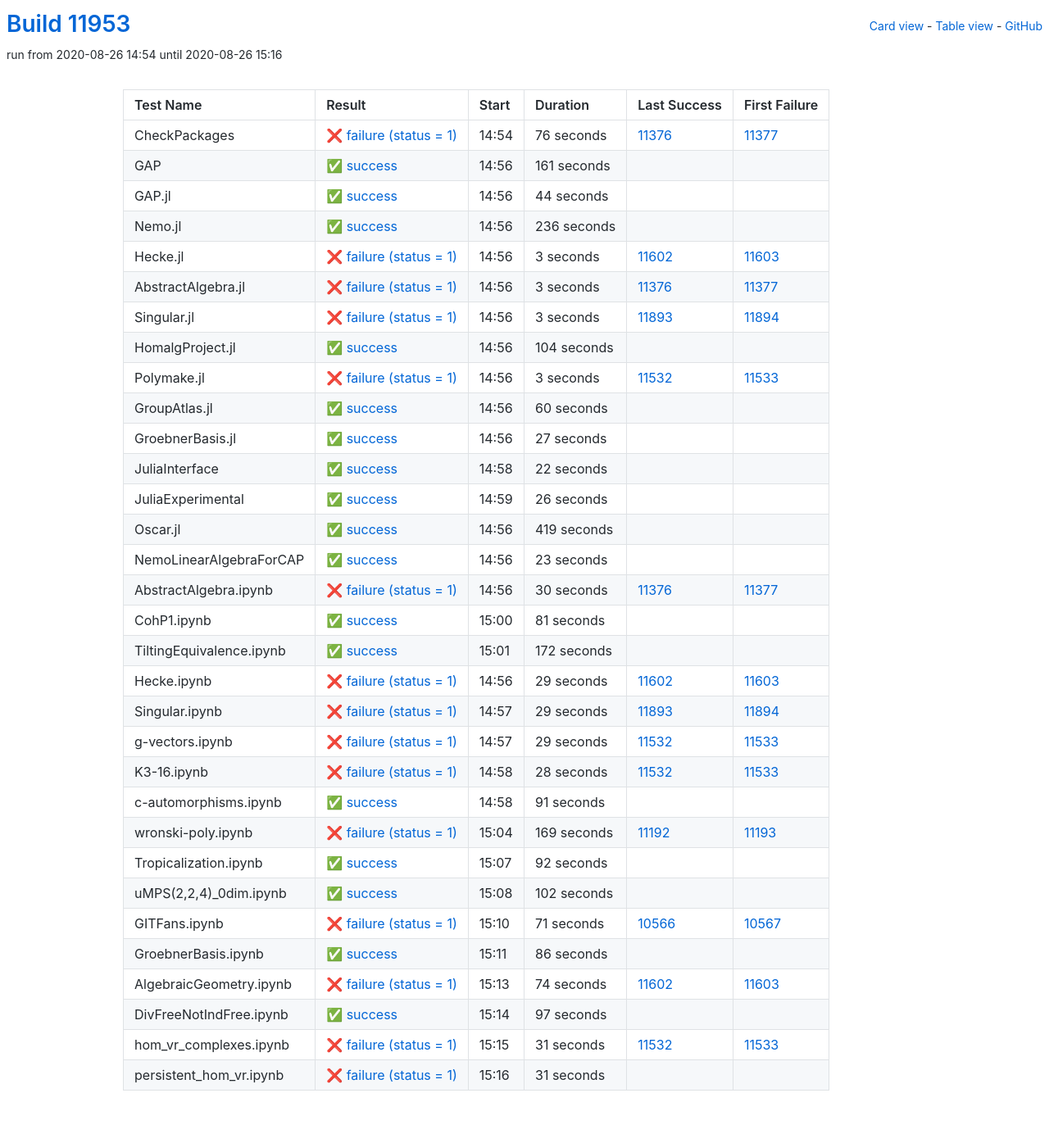
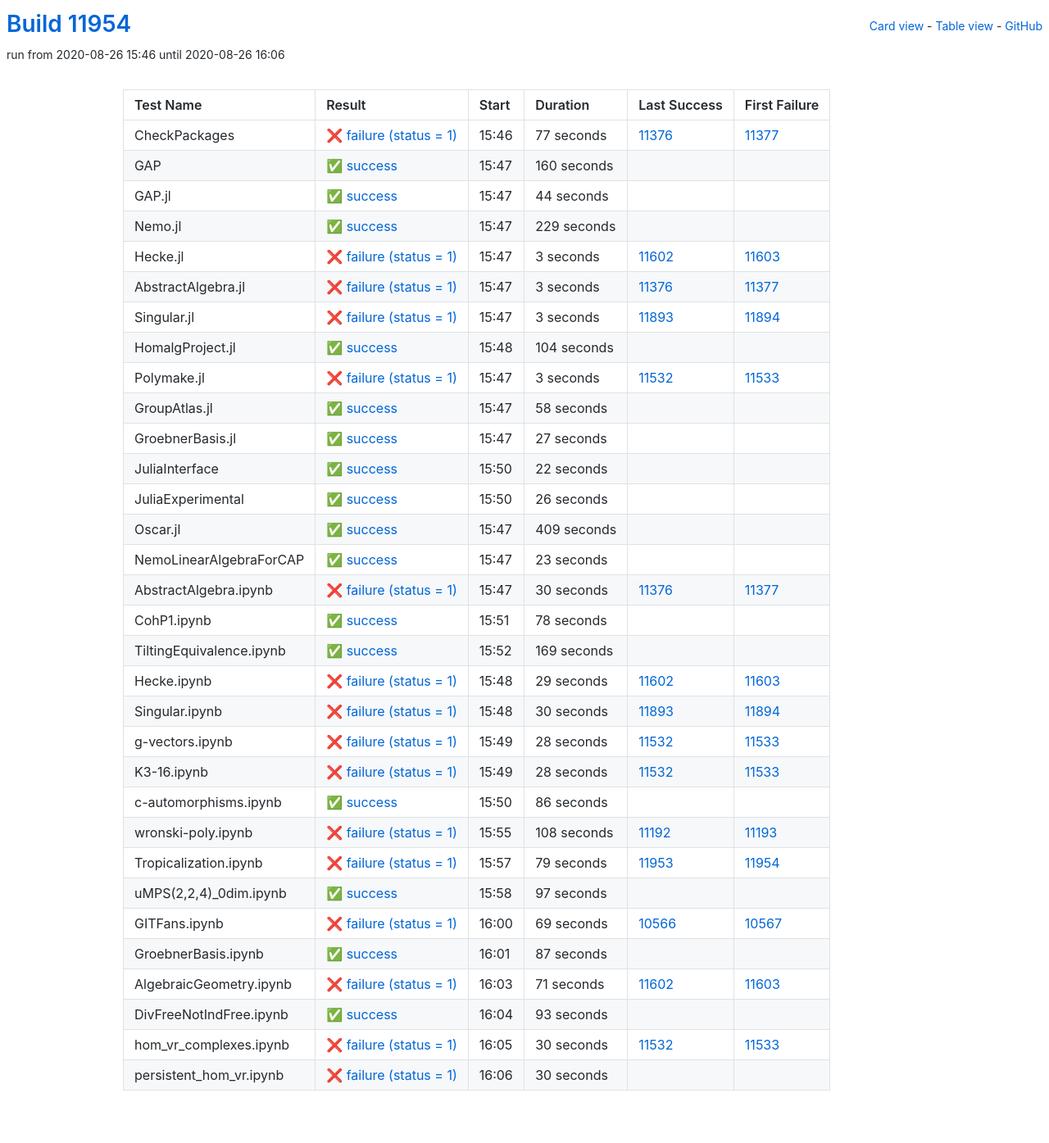
Before and after one commit to oscar-system/oscar-ci-status, a Jekyll site: the page built from table.html, in a window 1280 px wide. Shown: the whole page at 82% size. Built offline with Jekyll 4.4.1, drawn with Linux system fonts in a browser that asks for light colours.

Commit message:
Build #11954

```diff
--- a/_data/ci.yml
+++ b/_data/ci.yml
@@ -1,6 +1,6 @@
 ---
-build: 11953
-build_url: https://oscarci.mathematik.uni-kl.de/job/oscar/11953/
+build: 11954
+build_url: https://oscarci.mathematik.uni-kl.de/job/oscar/11954/
 job: oscar
 organization: oscar-system
 repo: oscar-ci-status
@@ -8,32 +8,32 @@
 tests:
 - name: CheckPackages
   id: checkpackages
-  log: https://oscarci.mathematik.uni-kl.de/job/oscar/11953/artifact/logs/build-11953/CheckPackages.log
-  start: 2020-08-26 14:54
+  log: https://oscarci.mathematik.uni-kl.de/job/oscar/11954/artifact/logs/build-11954/CheckPackages.log
+  start: 2020-08-26 15:46
   success: false
   exitcode: 1
   status: failure
-  duration: 76
+  duration: 77
   last_success: 11376
   last_success_url: https://oscarci.mathematik.uni-kl.de/job/oscar/11376/
   first_failure: 11377
   first_failure_url: https://oscarci.mathematik.uni-kl.de/job/oscar/11377/
 - name: GAP
   id: gap
-  log: https://oscarci.mathematik.uni-kl.de/job/oscar/11953/artifact/logs/build-11953/GAP.log
-  start: 2020-08-26 14:56
+  log: https://oscarci.mathematik.uni-kl.de/job/oscar/11954/artifact/logs/build-11954/GAP.log
+  start: 2020-08-26 15:47
   success: true
   exitcode: 0
   status: success
-  duration: 161
+  duration: 160
   last_success: false
   last_success_url:
   first_failure: false
   first_failure_url:
 - name: GAP.jl
   id: gap-jl
-  log: https://oscarci.mathematik.uni-kl.de/job/oscar/11953/artifact/logs/build-11953/GAP.jl.log
-  start: 2020-08-26 14:56
+  log: https://oscarci.mathematik.uni-kl.de/job/oscar/11954/artifact/logs/build-11954/GAP.jl.log
+  start: 2020-08-26 15:47
   success: true
   exitcode: 0
   status: success
@@ -44,20 +44,20 @@
   first_failure_url:
 - name: Nemo.jl
   id: nemo-jl
-  log: https://oscarci.mathematik.uni-kl.de/job/oscar/11953/artifact/logs/build-11953/Nemo.jl.log
-  start: 2020-08-26 14:56
+  log: https://oscarci.mathematik.uni-kl.de/job/oscar/11954/artifact/logs/build-11954/Nemo.jl.log
+  start: 2020-08-26 15:47
   success: true
   exitcode: 0
   status: success
-  duration: 236
+  duration: 229
   last_success: false
   last_success_url:
   first_failure: false
   first_failure_url:
 - name: Hecke.jl
   id: hecke-jl
-  log: https://oscarci.mathematik.uni-kl.de/job/oscar/11953/artifact/logs/build-11953/Hecke.jl.log
-  start: 2020-08-26 14:56
+  log: https://oscarci.mathematik.uni-kl.de/job/oscar/11954/artifact/logs/build-11954/Hecke.jl.log
+  start: 2020-08-26 15:47
   success: false
   exitcode: 1
   status: failure
@@ -68,8 +68,8 @@
   first_failure_url: https://oscarci.mathematik.uni-kl.de/job/oscar/11603/
 - name: AbstractAlgebra.jl
   id: abstractalgebra-jl
-  log: https://oscarci.mathematik.uni-kl.de/job/oscar/11953/artifact/logs/build-11953/AbstractAlgebra.jl.log
-  start: 2020-08-26 14:56
+  log: https://oscarci.mathematik.uni-kl.de/job/oscar/11954/artifact/logs/build-11954/AbstractAlgebra.jl.log
+  start: 2020-08-26 15:47
   success: false
   exitcode: 1
   status: failure
@@ -80,8 +80,8 @@
   first_failure_url: https://oscarci.mathematik.uni-kl.de/job/oscar/11377/
 - name: Singular.jl
   id: singular-jl
-  log: https://oscarci.mathematik.uni-kl.de/job/oscar/11953/artifact/logs/build-11953/Singular.jl.log
-  start: 2020-08-26 14:56
+  log: https://oscarci.mathematik.uni-kl.de/job/oscar/11954/artifact/logs/build-11954/Singular.jl.log
+  start: 2020-08-26 15:47
   success: false
   exitcode: 1
   status: failure
@@ -92,8 +92,8 @@
   first_failure_url: https://oscarci.mathematik.uni-kl.de/job/oscar/11894/
 - name: HomalgProject.jl
   id: homalgproject-jl
-  log: https://oscarci.mathematik.uni-kl.de/job/oscar/11953/artifact/logs/build-11953/HomalgProject.jl.log
-  start: 2020-08-26 14:56
+  log: https://oscarci.mathematik.uni-kl.de/job/oscar/11954/artifact/logs/build-11954/HomalgProject.jl.log
+  start: 2020-08-26 15:48
   success: true
   exitcode: 0
   status: success
@@ -104,8 +104,8 @@
   first_failure_url:
 - name: Polymake.jl
   id: polymake-jl
-  log: https://oscarci.mathematik.uni-kl.de/job/oscar/11953/artifact/logs/build-11953/Polymake.jl.log
-  start: 2020-08-26 14:56
+  log: https://oscarci.mathematik.uni-kl.de/job/oscar/11954/artifact/logs/build-11954/Polymake.jl.log
+  start: 2020-08-26 15:47
   success: false
   exitcode: 1
   status: failure
@@ -116,20 +116,20 @@
   first_failure_url: https://oscarci.mathematik.uni-kl.de/job/oscar/11533/
 - name: GroupAtlas.jl
   id: groupatlas-jl
-  log: https://oscarci.mathematik.uni-kl.de/job/oscar/11953/artifact/logs/build-11953/GroupAtlas.jl.log
-  start: 2020-08-26 14:56
+  log: https://oscarci.mathematik.uni-kl.de/job/oscar/11954/artifact/logs/build-11954/GroupAtlas.jl.log
+  start: 2020-08-26 15:47
   success: true
   exitcode: 0
   status: success
-  duration: 60
+  duration: 58
   last_success: false
   last_success_url:
   first_failure: false
   first_failure_url:
 - name: GroebnerBasis.jl
   id: groebnerbasis-jl
-  log: https://oscarci.mathematik.uni-kl.de/job/oscar/11953/artifact/logs/build-11953/GroebnerBasis.jl.log
-  start: 2020-08-26 14:56
+  log: https://oscarci.mathematik.uni-kl.de/job/oscar/11954/artifact/logs/build-11954/GroebnerBasis.jl.log
+  start: 2020-08-26 15:47
   success: true
   exitcode: 0
   status: success
@@ -140,8 +140,8 @@
   first_failure_url:
 - name: JuliaInterface
   id: juliainterface
-  log: https://oscarci.mathematik.uni-kl.de/job/oscar/11953/artifact/logs/build-11953/JuliaInterface.log
-  start: 2020-08-26 14:58
+  log: https://oscarci.mathematik.uni-kl.de/job/oscar/11954/artifact/logs/build-11954/JuliaInterface.log
+  start: 2020-08-26 15:50
   success: true
   exitcode: 0
   status: success
@@ -152,8 +152,8 @@
   first_failure_url:
 - name: JuliaExperimental
   id: juliaexperimental
-  log: https://oscarci.mathematik.uni-kl.de/job/oscar/11953/artifact/logs/build-11953/JuliaExperimental.log
-  start: 2020-08-26 14:59
+  log: https://oscarci.mathematik.uni-kl.de/job/oscar/11954/artifact/logs/build-11954/JuliaExperimental.log
+  start: 2020-08-26 15:50
   success: true
   exitcode: 0
   status: success
@@ -164,20 +164,20 @@
   first_failure_url:
 - name: Oscar.jl
   id: oscar-jl
-  log: https://oscarci.mathematik.uni-kl.de/job/oscar/11953/artifact/logs/build-11953/Oscar.jl.log
-  start: 2020-08-26 14:56
+  log: https://oscarci.mathematik.uni-kl.de/job/oscar/11954/artifact/logs/build-11954/Oscar.jl.log
+  start: 2020-08-26 15:47
   success: true
   exitcode: 0
   status: success
-  duration: 419
+  duration: 409
   last_success: false
   last_success_url:
   first_failure: false
   first_failure_url:
 - name: NemoLinearAlgebraForCAP
   id: nemolinearalgebraforcap
-  log: https://oscarci.mathematik.uni-kl.de/job/oscar/11953/artifact/logs/build-11953/NemoLinearAlgebraForCAP.log
-  start: 2020-08-26 14:56
+  log: https://oscarci.mathematik.uni-kl.de/job/oscar/11954/artifact/logs/build-11954/NemoLinearAlgebraForCAP.log
+  start: 2020-08-26 15:47
   success: true
   exitcode: 0
   status: success
@@ -188,8 +188,8 @@
   first_failure_url:
 - name: AbstractAlgebra.ipynb
   id: abstractalgebra-ipynb
-  log: https://oscarci.mathematik.uni-kl.de/job/oscar/11953/artifact/logs/build-11953/AbstractAlgebra.ipynb.log
-  start: 2020-08-26 14:56
+  log: https://oscarci.mathematik.uni-kl.de/job/oscar/11954/artifact/logs/build-11954/AbstractAlgebra.ipynb.log
+  start: 2020-08-26 15:47
   success: false
   exitcode: 1
   status: failure
@@ -200,32 +200,32 @@
   first_failure_url: https://oscarci.mathematik.uni-kl.de/job/oscar/11377/
 - name: CohP1.ipynb
   id: cohp1-ipynb
-  log: https://oscarci.mathematik.uni-kl.de/job/oscar/11953/artifact/logs/build-11953/CohP1.ipynb.log
-  start: 2020-08-26 15:00
+  log: https://oscarci.mathematik.uni-kl.de/job/oscar/11954/artifact/logs/build-11954/CohP1.ipynb.log
+  start: 2020-08-26 15:51
   success: true
   exitcode: 0
   status: success
-  duration: 81
+  duration: 78
   last_success: false
   last_success_url:
   first_failure: false
   first_failure_url:
 - name: TiltingEquivalence.ipynb
   id: tiltingequivalence-ipynb
-  log: https://oscarci.mathematik.uni-kl.de/job/oscar/11953/artifact/logs/build-11953/TiltingEquivalence.ipynb.log
-  start: 2020-08-26 15:01
+  log: https://oscarci.mathematik.uni-kl.de/job/oscar/11954/artifact/logs/build-11954/TiltingEquivalence.ipynb.log
+  start: 2020-08-26 15:52
   success: true
   exitcode: 0
   status: success
-  duration: 172
+  duration: 169
   last_success: false
   last_success_url:
   first_failure: false
   first_failure_url:
 - name: Hecke.ipynb
   id: hecke-ipynb
-  log: https://oscarci.mathematik.uni-kl.de/job/oscar/11953/artifact/logs/build-11953/Hecke.ipynb.log
-  start: 2020-08-26 14:56
+  log: https://oscarci.mathematik.uni-kl.de/job/oscar/11954/artifact/logs/build-11954/Hecke.ipynb.log
+  start: 2020-08-26 15:48
   success: false
   exitcode: 1
   status: failure
@@ -236,32 +236,32 @@
   first_failure_url: https://oscarci.mathematik.uni-kl.de/job/oscar/11603/
 - name: Singular.ipynb
   id: singular-ipynb
-  log: https://oscarci.mathematik.uni-kl.de/job/oscar/11953/artifact/logs/build-11953/Singular.ipynb.log
-  start: 2020-08-26 14:57
+  log: https://oscarci.mathematik.uni-kl.de/job/oscar/11954/artifact/logs/build-11954/Singular.ipynb.log
+  start: 2020-08-26 15:48
   success: false
   exitcode: 1
   status: failure
-  duration: 29
+  duration: 30
   last_success: 11893
   last_success_url: https://oscarci.mathematik.uni-kl.de/job/oscar/11893/
   first_failure: 11894
   first_failure_url: https://oscarci.mathematik.uni-kl.de/job/oscar/11894/
 - name: g-vectors.ipynb
   id: g-vectors-ipynb
-  log: https://oscarci.mathematik.uni-kl.de/job/oscar/11953/artifact/logs/build-11953/g-vectors.ipynb.log
-  start: 2020-08-26 14:57
+  log: https://oscarci.mathematik.uni-kl.de/job/oscar/11954/artifact/logs/build-11954/g-vectors.ipynb.log
+  start: 2020-08-26 15:49
   success: false
   exitcode: 1
   status: failure
-  duration: 29
+  duration: 28
   last_success: 11532
   last_success_url: https://oscarci.mathematik.uni-kl.de/job/oscar/11532/
   first_failure: 11533
   first_failure_url: https://oscarci.mathematik.uni-kl.de/job/oscar/11533/
 - name: K3-16.ipynb
   id: k3-16-ipynb
-  log: https://oscarci.mathematik.uni-kl.de/job/oscar/11953/artifact/logs/build-11953/K3-16.ipynb.log
-  start: 2020-08-26 14:58
+  log: https://oscarci.mathematik.uni-kl.de/job/oscar/11954/artifact/logs/build-11954/K3-16.ipynb.log
+  start: 2020-08-26 15:49
   success: false
   exitcode: 1
   status: failure
@@ -272,68 +272,8 @@
   first_failure_url: https://oscarci.mathematik.uni-kl.de/job/oscar/11533/
 - name: c-automorphisms.ipynb
   id: c-automorphisms-ipynb
-  log: https://oscarci.mathematik.uni-kl.de/job/oscar/11953/artifact/logs/build-11953/c-automorphisms.ipynb.log
-  start: 2020-08-26 14:58
-  success: true
-  exitcode: 0
-  status: success
-  duration: 91
-  last_success: false
-  last_success_url:
-  first_failure: false
-  first_failure_url:
-- name: wronski-poly.ipynb
-  id: wronski-poly-ipynb
-  log: https://oscarci.mathematik.uni-kl.de/job/oscar/11953/artifact/logs/build-11953/wronski-poly.ipynb.log
-  start: 2020-08-26 15:04
-  success: false
-  exitcode: 1
-  status: failure
-  duration: 169
-  last_success: 11192
-  last_success_url: https://oscarci.mathematik.uni-kl.de/job/oscar/11192/
-  first_failure: 11193
-  first_failure_url: https://oscarci.mathematik.uni-kl.de/job/oscar/11193/
-- name: Tropicalization.ipynb
-  id: tropicalization-ipynb
-  log: https://oscarci.mathematik.uni-kl.de/job/oscar/11953/artifact/logs/build-11953/Tropicalization.ipynb.log
-  start: 2020-08-26 15:07
-  success: true
-  exitcode: 0
-  status: success
-  duration: 92
-  last_success: false
-  last_success_url:
-  first_failure: false
-  first_failure_url:
-- name: uMPS(2,2,4)_0dim.ipynb
-  id: umps-2-2-4-0dim-ipynb
-  log: https://oscarci.mathematik.uni-kl.de/job/oscar/11953/artifact/logs/build-11953/uMPS-2-2-4-_0dim.ipynb.log
-  start: 2020-08-26 15:08
-  success: true
-  exitcode: 0
-  status: success
-  duration: 102
-  last_success: false
-  last_success_url:
-  first_failure: false
-  first_failure_url:
-- name: GITFans.ipynb
-  id: gitfans-ipynb
-  log: https://oscarci.mathematik.uni-kl.de/job/oscar/11953/artifact/logs/build-11953/GITFans.ipynb.log
-  start: 2020-08-26 15:10
-  success: false
-  exitcode: 1
-  status: failure
-  duration: 71
-  last_success: 10566
-  last_success_url: https://oscarci.mathematik.uni-kl.de/job/oscar/10566/
-  first_failure: 10567
-  first_failure_url: https://oscarci.mathematik.uni-kl.de/job/oscar/10567/
-- name: GroebnerBasis.ipynb
-  id: groebnerbasis-ipynb
-  log: https://oscarci.mathematik.uni-kl.de/job/oscar/11953/artifact/logs/build-11953/GroebnerBasis.ipynb.log
-  start: 2020-08-26 15:11
+  log: https://oscarci.mathematik.uni-kl.de/job/oscar/11954/artifact/logs/build-11954/c-automorphisms.ipynb.log
+  start: 2020-08-26 15:50
   success: true
   exitcode: 0
   status: success
@@ -342,22 +282,34 @@
   last_success_url:
   first_failure: false
   first_failure_url:
-- name: AlgebraicGeometry.ipynb
-  id: algebraicgeometry-ipynb
-  log: https://oscarci.mathematik.uni-kl.de/job/oscar/11953/artifact/logs/build-11953/AlgebraicGeometry.ipynb.log
-  start: 2020-08-26 15:13
+- name: wronski-poly.ipynb
+  id: wronski-poly-ipynb
+  log: https://oscarci.mathematik.uni-kl.de/job/oscar/11954/artifact/logs/build-11954/wronski-poly.ipynb.log
+  start: 2020-08-26 15:55
   success: false
   exitcode: 1
   status: failure
-  duration: 74
-  last_success: 11602
-  last_success_url: https://oscarci.mathematik.uni-kl.de/job/oscar/11602/
-  first_failure: 11603
-  first_failure_url: https://oscarci.mathematik.uni-kl.de/job/oscar/11603/
-- name: DivFreeNotIndFree.ipynb
-  id: divfreenotindfree-ipynb
-  log: https://oscarci.mathematik.uni-kl.de/job/oscar/11953/artifact/logs/build-11953/DivFreeNotIndFree.ipynb.log
-  start: 2020-08-26 15:14
+  duration: 108
+  last_success: 11192
+  last_success_url: https://oscarci.mathematik.uni-kl.de/job/oscar/11192/
+  first_failure: 11193
+  first_failure_url: https://oscarci.mathematik.uni-kl.de/job/oscar/11193/
+- name: Tropicalization.ipynb
+  id: tropicalization-ipynb
+  log: https://oscarci.mathematik.uni-kl.de/job/oscar/11954/artifact/logs/build-11954/Tropicalization.ipynb.log
+  start: 2020-08-26 15:57
+  success: false
+  exitcode: 1
+  status: failure
+  duration: 79
+  last_success: 11953
+  last_success_url: https://oscarci.mathematik.uni-kl.de/job/oscar/11953/
+  first_failure: 11954
+  first_failure_url: https://oscarci.mathematik.uni-kl.de/job/oscar/11954/
+- name: uMPS(2,2,4)_0dim.ipynb
+  id: umps-2-2-4-0dim-ipynb
+  log: https://oscarci.mathematik.uni-kl.de/job/oscar/11954/artifact/logs/build-11954/uMPS-2-2-4-_0dim.ipynb.log
+  start: 2020-08-26 15:58
   success: true
   exitcode: 0
   status: success
@@ -366,26 +318,74 @@
   last_success_url:
   first_failure: false
   first_failure_url:
-- name: hom_vr_complexes.ipynb
-  id: hom-vr-complexes-ipynb
-  log: https://oscarci.mathematik.uni-kl.de/job/oscar/11953/artifact/logs/build-11953/hom_vr_complexes.ipynb.log
-  start: 2020-08-26 15:15
+- name: GITFans.ipynb
+  id: gitfans-ipynb
+  log: https://oscarci.mathematik.uni-kl.de/job/oscar/11954/artifact/logs/build-11954/GITFans.ipynb.log
+  start: 2020-08-26 16:00
   success: false
   exitcode: 1
   status: failure
-  duration: 31
+  duration: 69
+  last_success: 10566
+  last_success_url: https://oscarci.mathematik.uni-kl.de/job/oscar/10566/
+  first_failure: 10567
+  first_failure_url: https://oscarci.mathematik.uni-kl.de/job/oscar/10567/
+- name: GroebnerBasis.ipynb
+  id: groebnerbasis-ipynb
+  log: https://oscarci.mathematik.uni-kl.de/job/oscar/11954/artifact/logs/build-11954/GroebnerBasis.ipynb.log
+  start: 2020-08-26 16:01
+  success: true
+  exitcode: 0
+  status: success
+  duration: 87
+  last_success: false
+  last_success_url:
+  first_failure: false
+  first_failure_url:
+- name: AlgebraicGeometry.ipynb
+  id: algebraicgeometry-ipynb
+  log: https://oscarci.mathematik.uni-kl.de/job/oscar/11954/artifact/logs/build-11954/AlgebraicGeometry.ipynb.log
+  start: 2020-08-26 16:03
+  success: false
+  exitcode: 1
+  status: failure
+  duration: 71
+  last_success: 11602
+  last_success_url: https://oscarci.mathematik.uni-kl.de/job/oscar/11602/
+  first_failure: 11603
+  first_failure_url: https://oscarci.mathematik.uni-kl.de/job/oscar/11603/
+- name: DivFreeNotIndFree.ipynb
+  id: divfreenotindfree-ipynb
+  log: https://oscarci.mathematik.uni-kl.de/job/oscar/11954/artifact/logs/build-11954/DivFreeNotIndFree.ipynb.log
+  start: 2020-08-26 16:04
+  success: true
+  exitcode: 0
+  status: success
+  duration: 93
+  last_success: false
+  last_success_url:
+  first_failure: false
+  first_failure_url:
+- name: hom_vr_complexes.ipynb
+  id: hom-vr-complexes-ipynb
+  log: https://oscarci.mathematik.uni-kl.de/job/oscar/11954/artifact/logs/build-11954/hom_vr_complexes.ipynb.log
+  start: 2020-08-26 16:05
+  success: false
+  exitcode: 1
+  status: failure
+  duration: 30
   last_success: 11532
   last_success_url: https://oscarci.mathematik.uni-kl.de/job/oscar/11532/
   first_failure: 11533
   first_failure_url: https://oscarci.mathematik.uni-kl.de/job/oscar/11533/
 - name: persistent_hom_vr.ipynb
   id: persistent-hom-vr-ipynb
-  log: https://oscarci.mathematik.uni-kl.de/job/oscar/11953/artifact/logs/build-11953/persistent_hom_vr.ipynb.log
-  start: 2020-08-26 15:16
+  log: https://oscarci.mathematik.uni-kl.de/job/oscar/11954/artifact/logs/build-11954/persistent_hom_vr.ipynb.log
+  start: 2020-08-26 16:06
   success: false
   exitcode: 1
   status: failure
-  duration: 31
+  duration: 30
   last_success: false
   last_success_url:
   first_failure: false
```
Also changed, not shown: README.md.
